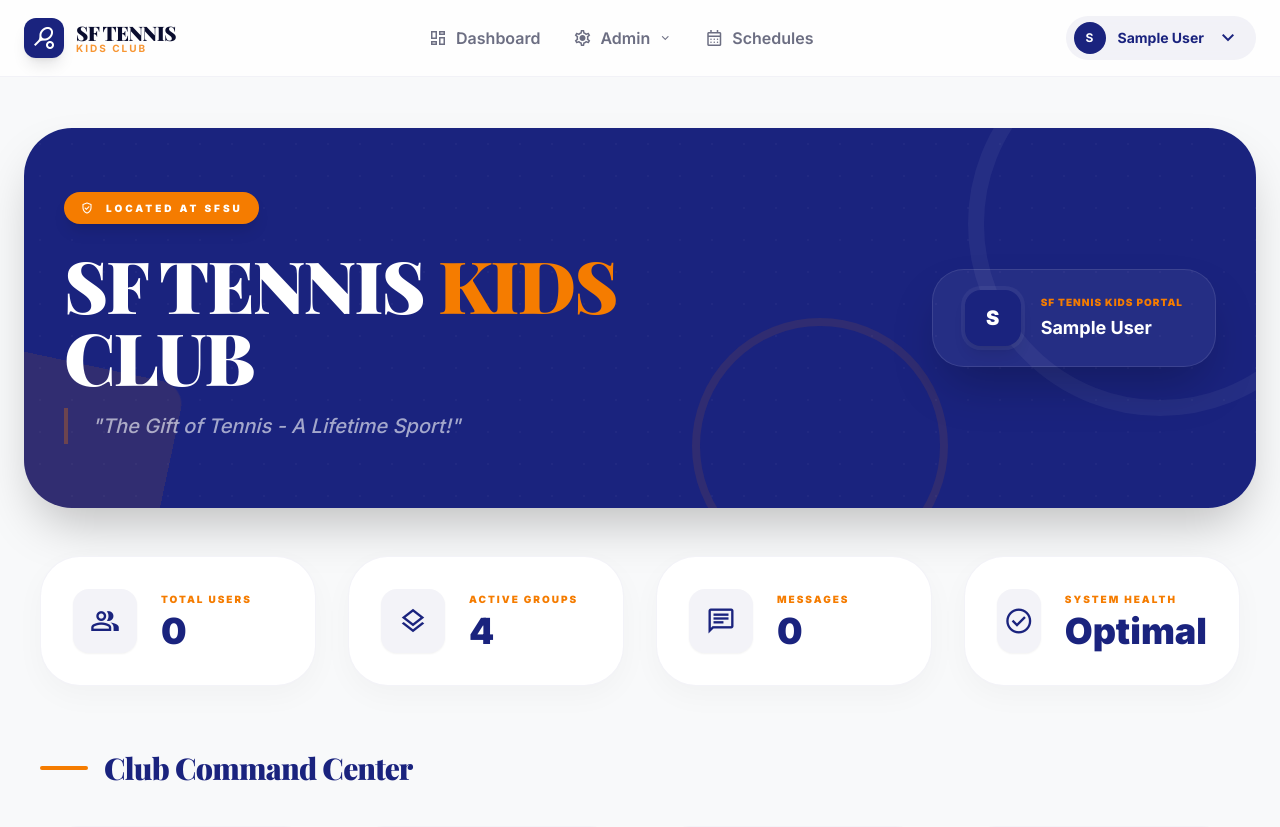
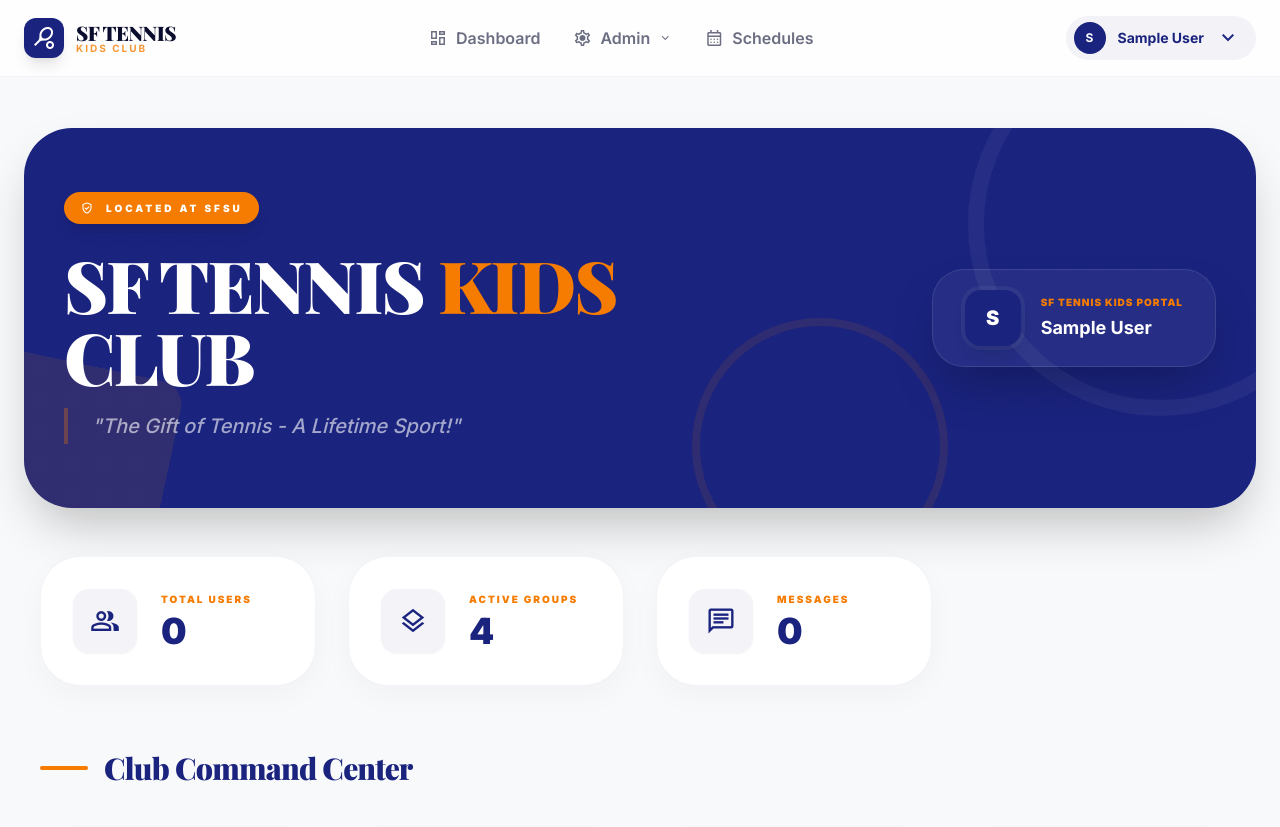
Before and after one commit to elecodes/tennis_academy, a Flask app: page /dashboard in a window 1280 px wide. Shown: the top 827 px of the page. Run offline with Flask 3, Linux system fonts and the light colour scheme; the visitor is signed in with stand-in values (Sample User, id 1); data comes from the database, SQL or seed files in the repository; data that the repository does not hold is empty; some libraries are stand-ins or nearby versions; some web fonts are replaced.

Commit message:
chore: remove System Health card from admin dashboard

```diff
--- a/frontend/templates/admin_dashboard.html
+++ b/frontend/templates/admin_dashboard.html
@@ -38,17 +38,6 @@
       <div>
         <div class="text-[10px] font-black text-accent uppercase tracking-[0.2em] mb-1">Messages</div>
         <div class="text-4xl font-black text-navy">{{ stats.total_messages }}</div>
-      </div>
-    </div>
-
-    <div class="card-premium flex items-center gap-6 group">
-      <div
-        class="w-16 h-16 bg-navy/5 rounded-2xl flex items-center justify-center text-navy group-hover:bg-navy group-hover:text-white transition-all duration-500 shadow-sm">
-        <span class="material-symbols-outlined text-3xl">check_circle</span>
-      </div>
-      <div>
-        <div class="text-[10px] font-black text-accent uppercase tracking-[0.2em] mb-1">System Health</div>
-        <div class="text-4xl font-black text-navy">Optimal</div>
       </div>
     </div>
   </div>
```
